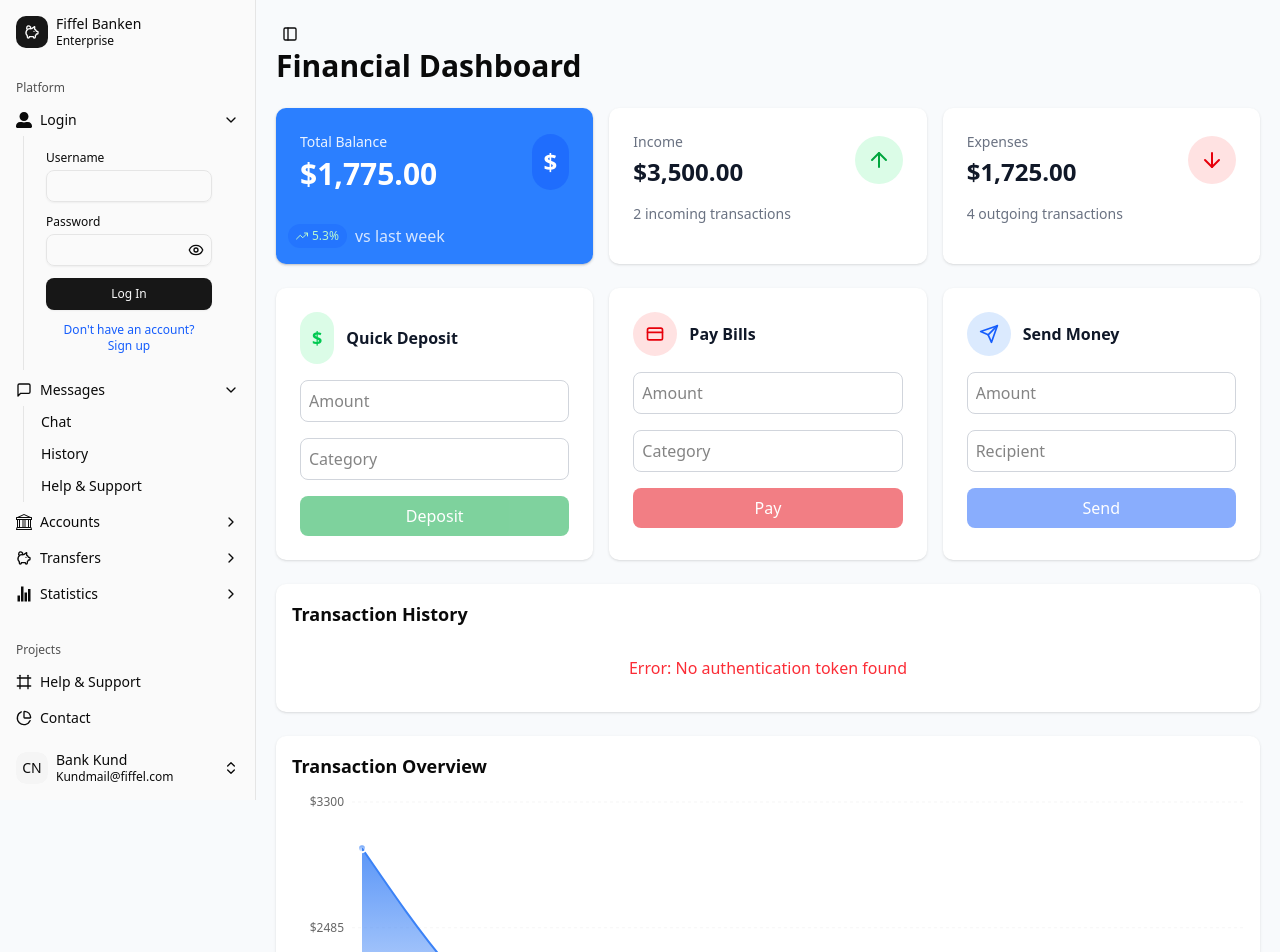
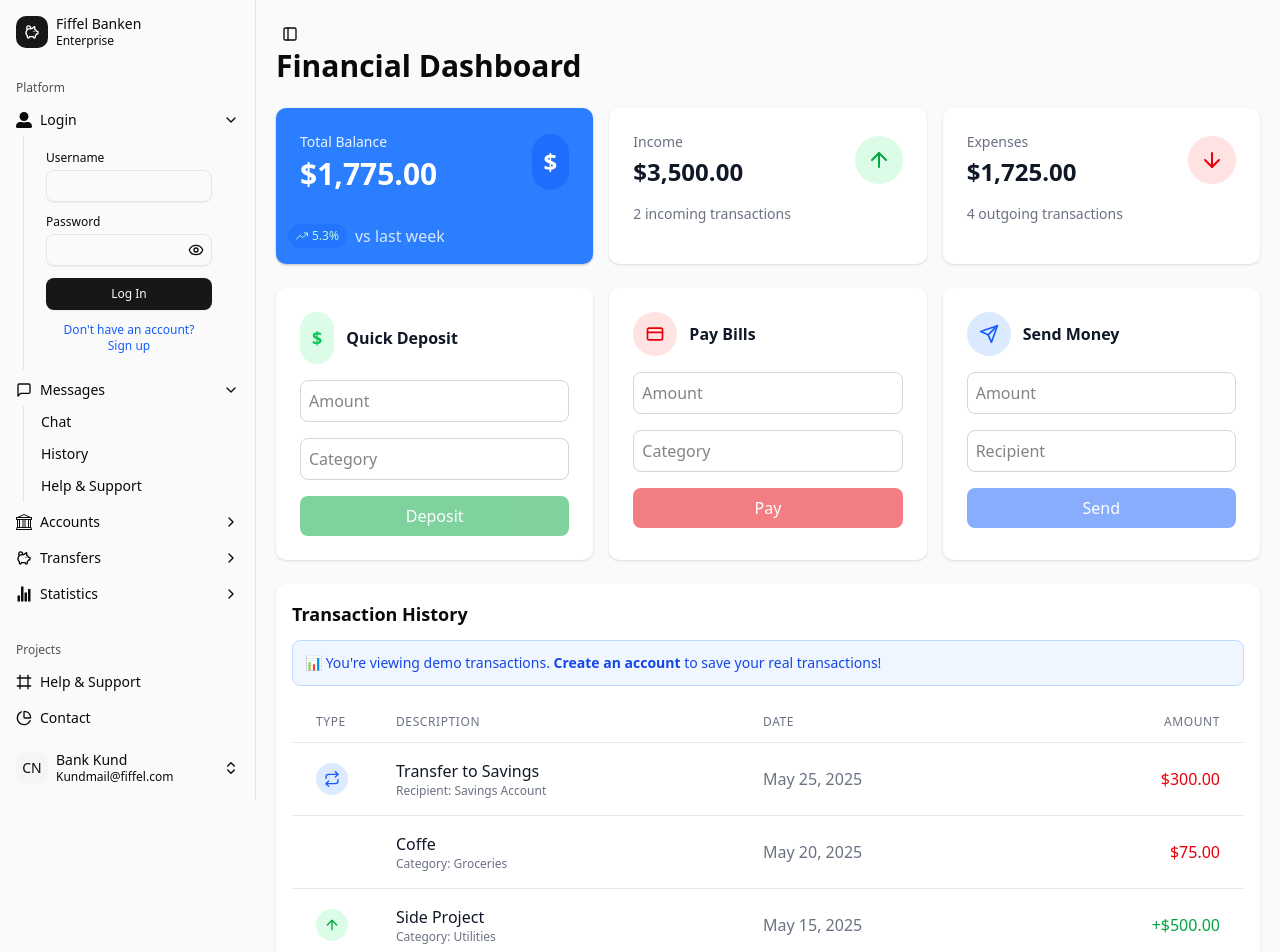
Before and after one commit to radar-K/aws-Bank, a Next.js app in the folder frontend/: page / in a window 1280 px wide. Shown: the top 952 px of the page. Built offline with nearby package versions, Linux system fonts and the light colour scheme.

Commit message:
transaction

```diff
--- a/frontend/app/dashboard/components-dashboard/ActionCards.js
+++ b/frontend/app/dashboard/components-dashboard/ActionCards.js
@@ -9,7 +9,7 @@ export function ActionCards({ addTransaction }) {
   const [transferAmount, setTransferAmount] = useState("");
   const [transferRecipient, setTransferRecipient] = useState("");
   const [isLoading, setIsLoading] = useState(false);
-  const [error, setError] = useState(null);
+  const [message, setMessage] = useState(null);
 
   const getToken = () => localStorage.getItem("token");
 
@@ -17,8 +17,8 @@ export function ActionCards({ addTransaction }) {
     const token = getToken();
 
     if (!token) {
-      setError("Create an account to save your transactions.");
-      return null;
+      // Ingen token - bara returnera success för lokal hantering
+      return { success: true, local: true };
     }
 
     try {
@@ -38,8 +38,7 @@ export function ActionCards({ addTransaction }) {
 
       return await response.json();
     } catch (error) {
-      setError(error.message);
-      return null;
+      throw new Error(error.message);
     }
   };
 
@@ -48,7 +47,7 @@ export function ActionCards({ addTransaction }) {
     if (isNaN(amount) || amount <= 0) return;
 
     setIsLoading(true);
-    setError(null);
+    setMessage(null);
 
     const transactionData = {
       description: `Quick Deposit${
@@ -57,18 +56,32 @@ export function ActionCards({ addTransaction }) {
       amount,
       type: "deposit",
       category: depositCategory || "Income",
+      date: new Date(),
+      id: `local-${Date.now()}`,
     };
 
-    // First update UI for immediate feedback
+    try {
+      // Uppdatera UI först (alltid)
       addTransaction(transactionData);
 
-    // Then send to backend
+      // Försök spara till backend om inloggad
       const result = await apiCall("/transactions", "POST", transactionData);
 
-    if (result) {
-      // Clear form fields
+      if (result.local) {
+        setMessage(
+          "💡 Transaction added locally. Create an account to save permanently!"
+        );
+      } else {
+        setMessage("✅ Transaction saved successfully!");
+      }
+
+      // Rensa formulär
       setDepositAmount("");
       setDepositCategory("");
+    } catch (error) {
+      setMessage(
+        `❌ Local transaction added, but failed to save: ${error.message}`
+      );
     }
 
     setIsLoading(false);
@@ -79,25 +92,39 @@ export function ActionCards({ addTransaction }) {
     if (isNaN(amount) || amount <= 0) return;
 
     setIsLoading(true);
-    setError(null);
+    setMessage(null);
 
     const transactionData = {
       description: `Bill Payment${billCategory ? ` - ${billCategory}` : ""}`,
       amount: -amount,
       type: "pay",
       category: billCategory || "Bills",
+      date: new Date(),
+      id: `local-${Date.now()}`,
     };
 
-    // First update UI for immediate feedback
+    try {
+      // Uppdatera UI först (alltid)
       addTransaction(transactionData);
 
-    // Then send to backend
+      // Försök spara till backend om inloggad
       const result = await apiCall("/transactions", "POST", transactionData);
 
-    if (result) {
-      // Clear form fields
+      if (result.local) {
+        setMessage(
+          "💡 Transaction added locally. Create an account to save permanently!"
+        );
+      } else {
+        setMessage("✅ Transaction saved successfully!");
+      }
+
+      // Rensa formulär
       setBillAmount("");
       setBillCategory("");
+    } catch (error) {
+      setMessage(
+        `❌ Local transaction added, but failed to save: ${error.message}`
+      );
     }
 
     setIsLoading(false);
@@ -108,7 +135,7 @@ export function ActionCards({ addTransaction }) {
     if (isNaN(amount) || amount <= 0) return;
 
     setIsLoading(true);
-    setError(null);
+    setMessage(null);
 
     const transactionData = {
       description: `Transfer${
@@ -117,18 +144,32 @@ export function ActionCards({ addTransaction }) {
       amount: -amount,
       type: "send",
       recipient: transferRecipient || "Other Account",
+      date: new Date(),
+      id: `local-${Date.now()}`,
     };
 
-    // First update UI for immediate feedback
+    try {
+      // Uppdatera UI först (alltid)
       addTransaction(transactionData);
 
-    // Then send to backend
+      // Försök spara till backend om inloggad
       const result = await apiCall("/transactions", "POST", transactionData);
 
-    if (result) {
-      // Clear form fields
+      if (result.local) {
+        setMessage(
+          "💡 Transaction added locally. Create an account to save permanently!"
+        );
+      } else {
+        setMessage("✅ Transaction saved successfully!");
+      }
+
+      // Rensa formulär
       setTransferAmount("");
       setTransferRecipient("");
+    } catch (error) {
+      setMessage(
+        `❌ Local transaction added, but failed to save: ${error.message}`
+      );
     }
 
     setIsLoading(false);
@@ -136,9 +177,17 @@ export function ActionCards({ addTransaction }) {
 
   return (
     <div className="grid gap-4 md:grid-cols-3">
-      {error && (
-        <div className="col-span-3 bg-red-100 text-red-700 p-3 rounded-md mb-4">
-          {error}
+      {message && (
+        <div
+          className={`col-span-3 p-3 rounded-md mb-4 ${
+            message.includes("❌")
+              ? "bg-red-100 text-red-700"
+              : message.includes("💡")
+              ? "bg-blue-100 text-blue-700"
+              : "bg-green-100 text-green-700"
+          }`}
+        >
+          {message}
         </div>
       )}
 
--- a/frontend/app/dashboard/components-dashboard/TransactionHistory.js
+++ b/frontend/app/dashboard/components-dashboard/TransactionHistory.js
@@ -1,20 +1,68 @@
 "use client";
 import React, { useState, useEffect } from "react";
 
-export function TransactionHistory() {
-  const [transactions, setTransactions] = useState([]);
+// Demo transactions som visas när man inte är inloggad
+const DEMO_TRANSACTIONS = [
+  {
+    id: "demo-1",
+    description: "Salary Deposit",
+    amount: 3500.0,
+    transaction_type: "deposit",
+    category: "Income",
+    date: new Date(Date.now() - 1000 * 60 * 60 * 24 * 1), // 1 dag sedan
+  },
+  {
+    id: "demo-2",
+    description: "Grocery Shopping",
+    amount: -89.5,
+    transaction_type: "pay",
+    category: "Food",
+    date: new Date(Date.now() - 1000 * 60 * 60 * 24 * 2), // 2 dagar sedan
+  },
+  {
+    id: "demo-3",
+    description: "Transfer to Mom",
+    amount: -200.0,
+    transaction_type: "send",
+    recipient: "Mom",
+    date: new Date(Date.now() - 1000 * 60 * 60 * 24 * 3), // 3 dagar sedan
+  },
+  {
+    id: "demo-4",
+    description: "Electric Bill",
+    amount: -125.75,
+    transaction_type: "pay",
+    category: "Bills",
+    date: new Date(Date.now() - 1000 * 60 * 60 * 24 * 5), // 5 dagar sedan
+  },
+  {
+    id: "demo-5",
+    description: "Freelance Payment",
+    amount: 850.0,
+    transaction_type: "deposit",
+    category: "Income",
+    date: new Date(Date.now() - 1000 * 60 * 60 * 24 * 7), // 1 vecka sedan
+  },
+];
+
+export function TransactionHistory({ transactions: propTransactions = [] }) {
+  const [backendTransactions, setBackendTransactions] = useState([]);
   const [loading, setLoading] = useState(true);
-  const [error, setError] = useState(null);
+  const [isLoggedIn, setIsLoggedIn] = useState(false);
 
   useEffect(() => {
     const fetchTransactions = async () => {
       try {
         const token = localStorage.getItem("token");
+
         if (!token) {
-          setError("No authentication token found");
+          // Ingen token - visa demo data
+          setIsLoggedIn(false);
           setLoading(false);
           return;
         }
+
+        setIsLoggedIn(true);
 
         const response = await fetch(
           `${process.env.NEXT_PUBLIC_API_URL}/transactions`,
@@ -39,10 +87,11 @@ export function TransactionHistory() {
           date: new Date(transaction.date),
         }));
 
-        setTransactions(transactionsWithDates);
+        setBackendTransactions(transactionsWithDates);
       } catch (error) {
         console.error("Error fetching transactions:", error);
-        setError(error.message);
+        // Vid fel, visa demo data istället
+        setIsLoggedIn(false);
       } finally {
         setLoading(false);
       }
@@ -60,17 +109,13 @@ export function TransactionHistory() {
     );
   }
 
-  // Show error state
-  if (error) {
-    return (
-      <div className="text-center py-4">
-        <div className="text-red-500">Error: {error}</div>
-      </div>
-    );
-  }
+  // Bestäm vilka transaktioner som ska visas
+  const allTransactions = isLoggedIn
+    ? [...backendTransactions, ...propTransactions]
+    : [...DEMO_TRANSACTIONS, ...propTransactions];
 
   // Sort transactions by date (newest first)
-  const sortedTransactions = [...transactions].sort(
+  const sortedTransactions = [...allTransactions].sort(
     (a, b) => b.date.getTime() - a.date.getTime()
   );
 
@@ -152,6 +197,15 @@ export function TransactionHistory() {
 
   return (
     <div className="overflow-x-auto">
+      {!isLoggedIn && (
+        <div className="mb-4 p-3 bg-blue-50 border border-blue-200 rounded-md">
+          <p className="text-sm text-blue-700">
+            📊 You're viewing demo transactions.{" "}
+            <strong>Create an account</strong> to save your real transactions!
+          </p>
+        </div>
+      )}
+
       <table className="min-w-full divide-y divide-gray-200">
         <thead>
           <tr>
@@ -192,7 +246,9 @@ export function TransactionHistory() {
             sortedTransactions.map((transaction) => (
               <tr key={transaction.id} className="hover:bg-gray-100">
                 <td className="px-6 py-4 whitespace-nowrap">
-                  {getTransactionIcon(transaction.transaction_type)}
+                  {getTransactionIcon(
+                    transaction.transaction_type || transaction.type
+                  )}
                 </td>
                 <td className="px-6 py-4 whitespace-nowrap">
                   <div className="font-medium text-gray-900">
```
Lines whose indentation alone changed are shown as unchanged.
